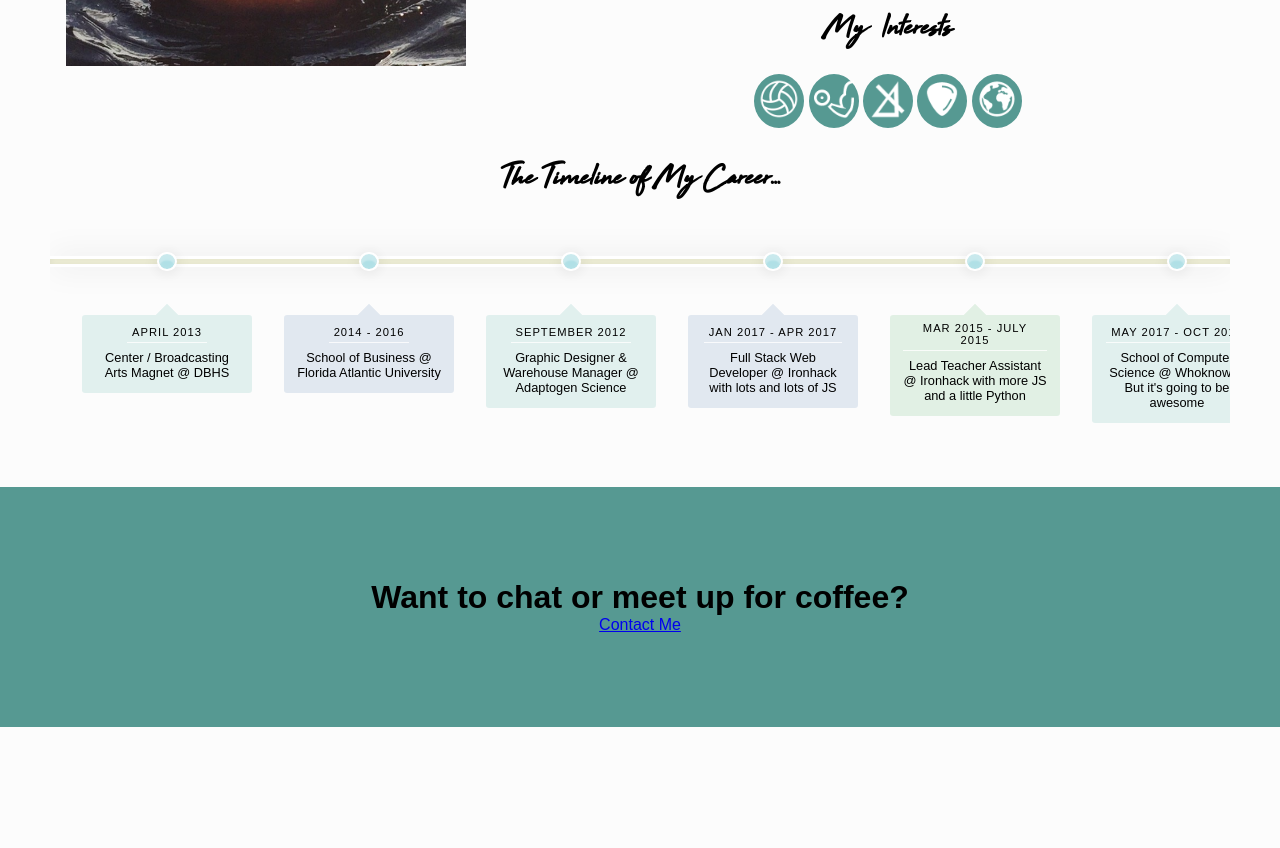
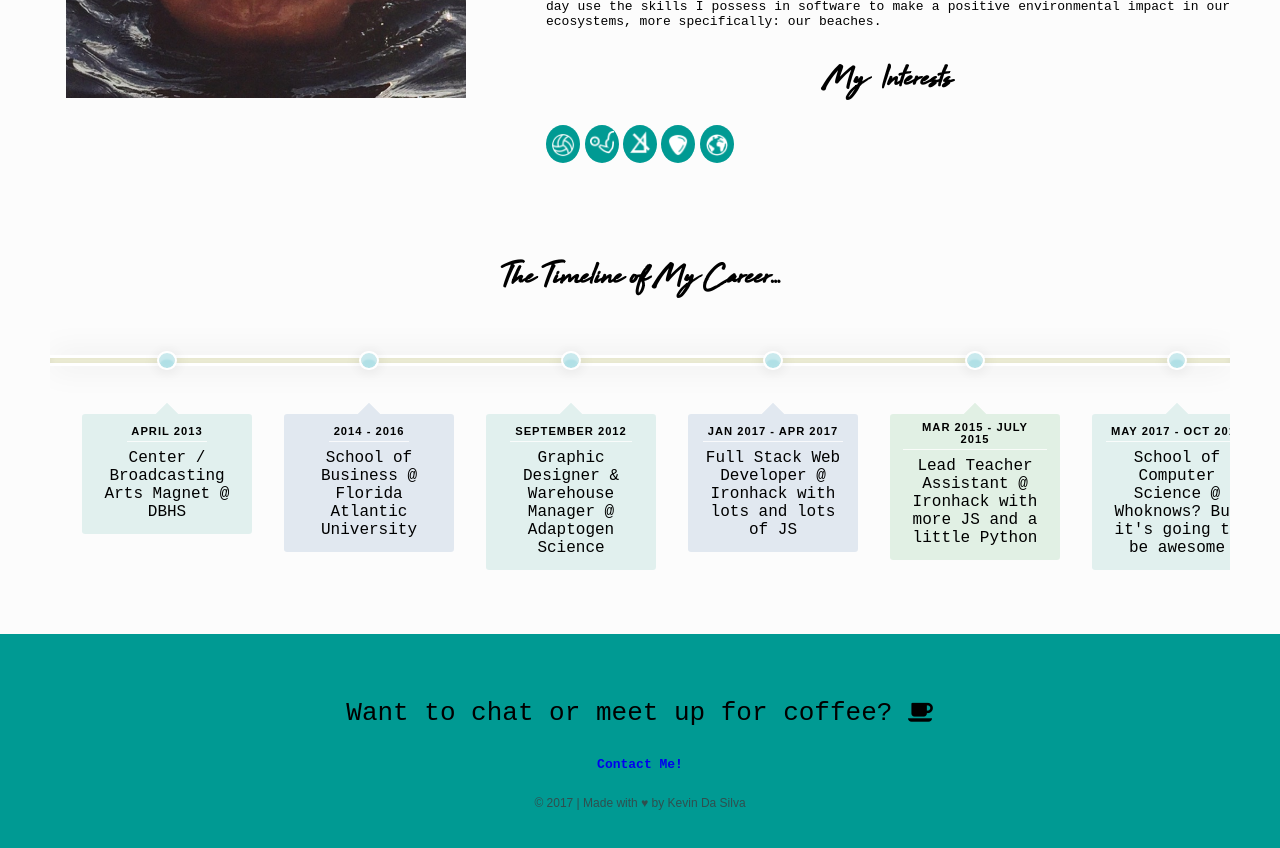
Before and after one commit to kehv1n/Fourth-Portfolio, a website: page about.html in a window 1280 px wide. Shown: the part 1040-1888 px from the top of the page. Before the commit the page ends 1767 px from the top, so only its background shows below. Drawn offline with nearby package versions, Linux system fonts and the light colour scheme; a web font is replaced by a local one.

Commit message:
finished about page. Going to add features in the future but its solid

```diff
--- a/about.html
+++ b/about.html
@@ -67,11 +67,11 @@
             </p>
             <div class = "interests">
               <h1>My Interests</h1>
-              <span><img src="./assets/pics/icons/volley.png" alt="volleyball"></span>
-              <span><img src="./assets/pics/icons/weights.png" alt="weights"></span>
-              <span><img src="./assets/pics/icons/math.png" alt="mathematics"></span>
-              <span><img src="./assets/pics/icons/guitar.png" alt="guitar"></span>
-              <span><img src="./assets/pics/icons/earth.png" alt="earth"></span>
+              <span><img id = "volley" src="./assets/pics/icons/volley.png" alt="volleyball"></span>
+              <span><img id = "weights" src="./assets/pics/icons/weights.png" alt="weights"></span>
+              <span><img id = "math" src="./assets/pics/icons/math.png" alt="mathematics"></span>
+              <span><img id = "guitar" src="./assets/pics/icons/guitar.png" alt="guitar"></span>
+              <span><img id = "earth" src="./assets/pics/icons/earth.png" alt="earth"></span>
             </div>
         </div>
       </div>
@@ -176,8 +176,9 @@
      </div>
      <footer id = "footer">
          <div class = "footerContent">
-          <h1>Want to chat or meet up for coffee?</h1>
-          <a href="contact.html">Contact Me</a>
+          <h1>Want to chat or meet up for coffee? <i class="fa fa-coffee" aria-hidden="true"></i></h1>
+          <a href="contact.html">Contact Me!</a>
+          <p id = "copyright"> © 2017 | Made with ♥ by Kevin Da Silva </p>
        </div>
      </footer>
 
--- a/assets/css/about.css
+++ b/assets/css/about.css
@@ -161,7 +161,7 @@ body {
   height: 1.6rem;
   margin-left: -0.8rem;
   margin-top: -1.15rem;
-  background-color: thistle;
+  background-color: #009a93;
 }
 .entry:hover .label {
   margin-top: 2.5rem;
@@ -186,6 +186,7 @@ body {
 .label .time {
   text-transform: uppercase;
   font-size: 0.7rem;
+  font-weight: bold;
   margin: 0 0 0.4rem;
   padding: 0 0.3rem 0.3rem;
   letter-spacing: 1px;
@@ -193,7 +194,8 @@ body {
   border-bottom: 1px solid rgba(255, 255, 255, 0.8);
 }
 .label .detail {
-  font-size: 0.8rem;
+  font-size: 1rem;
+  font-family: monospace;
 }
 .label:before {
   content: '';
@@ -308,6 +310,8 @@ body {
   .midContent p  {
     font-family: monospace;
     font-size: 13px;
+    text-align: justify;
+    text-indent: 3em;
 
   }
 
@@ -319,31 +323,65 @@ body {
     margin-bottom: 1em;
     font-family: Hightide;
     word-spacing: 0.3em;
-
+    margin-top: 1em;
   }
 
   .interests img {
-    max-width: 2.5em;
+    max-width: 1.5em;
+    position: relative;
+    transition: 0.5s;
   }
 
   .interests span {
     display: inline-block;
     padding: 5px;
-    background-color: #569992;
+    background-color: #009a93;
     border-radius: 100%;
+    transition: 0.5s;
   }
+
+  .interests span:hover {
+    background-color: #006965;
+  }
+
+
 
   #timelineTitle {
     font-family: Hightide;
-    margin-top: 1em;
-
+    margin-top: 3em;
   }
 
   #footer {
-      background-color: #569992;
       height: 15em;
       display: flex;
       justify-content: center;
       align-items: center;
       text-align: center;
+      background-color: #009a93;
   }
+
+  .footerContent h1 {
+    font-family: monospace;
+    font-weight: normal;
+    margin-bottom: 1em;
+  }
+
+  .footerContent a   {
+    font-family: monospace;
+    font-weight: bold;
+    text-decoration: none;
+    /* color: black; */
+  }
+  .footerContent i {
+    font-size: 1.5rem;
+  }
+
+  #volley, #earth, #weight ,#guitar {
+    top: 3px;
+  }
+
+#copyright {
+  font-size: 12px;
+  color: darkslategrey;
+  margin-top: 2em;
+}
```
